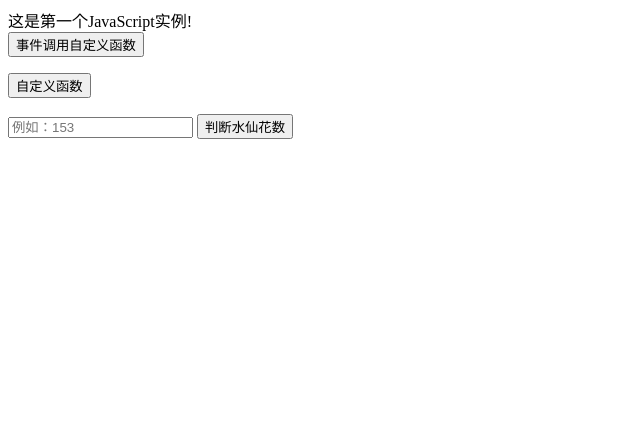
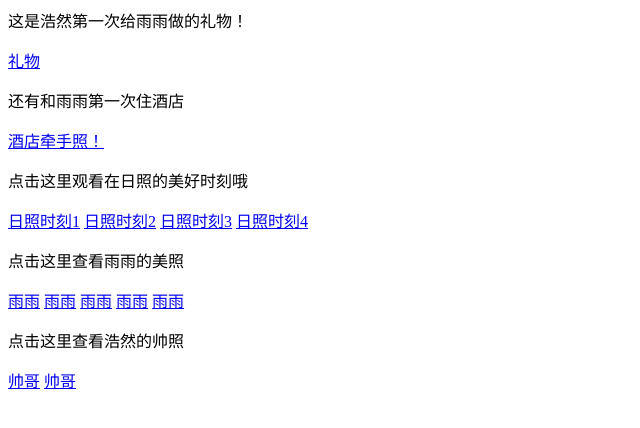
Before and after one commit to wangyuqing-1/wangyuqing-1, a plain HTML site: page index.html in a window 1280 px wide. Shown: the whole page, without its empty margins (0-640 px from the left). Drawn offline with Linux system fonts and the light colour scheme.

Commit message:
Update index.html

```diff
--- a/index.html
+++ b/index.html
@@ -1,37 +1,27 @@
-<!--edu_12_1_1.html -->
+
+<!--edu_5_2_1.html -->
 <html>
  <head>
-  <title>javaScript基础</title>
-  <script type="text/javascript">
-alert("调用head中定义的JavaScript函数！");
-  </script>
-  <script type="text/javascript">
-function jisuan(m){
-var a=Number(m);
-var b=Math.floor(a/100);
-var c=Math.floor((a-b*100)/10);
-var d=Math.floor(a-b*100-c*10);
-if(b*b*b+c*c*c+d*d*d==a)
- alert("这是水仙花数");
-else
- alert("这不是水仙花数");
-}
-</script>
-  <script type="text/javascript">
-  function message(){
-	alert("调用head中定义的JavaScript函数！");
-}
-  </script>
-  <script type="text/javascript" src="demo.js"></script>
+  <title>浩然和雨雨的幸福时刻！</title>
  </head>
  <body>
-  <script type="text/javascript">
-   document.write("这是第一个JavaScript实例!");
-  </script>
-  <form><input name="btnCallJS" type="button" onclick="message();" value="事件调用自定义函数"></form>
-  <form><input name="btnCallJS" type="button" onclick="MESSAGE();" value="自定义函数"></form>
-  <form>
-  <input type="text" id="numInput" placeholder="例如：153">
-  <input name="btnCallJ" type="button" onclick="jisuan(document.getElementById('numInput').value);" value="判断水仙花数"></form>
+  <p>这是浩然第一次给雨雨做的礼物！</p>
+  <a href="手工礼物.jpg" target=top>礼物</a>
+  <p>还有和雨雨第一次住酒店</p>
+  <a href="酒店1.jpg" target=top>酒店牵手照！<a>
+  <p>点击这里观看在日照的美好时刻哦</p>
+  <a href="日照1.jpg" target=top>日照时刻1</a>
+  <a href="日照2.jpg" target=top>日照时刻2</a>
+  <a href="男友力.jpg" target=top>日照时刻3</a>
+  <a href="做饭.jpg" target=top>日照时刻4</a>
+  <p>点击这里查看雨雨的美照</p>
+   <a href="雨雨1.jpg" target=top>雨雨</a>
+   <a href="雨雨2.jpg" target=top>雨雨</a>
+   <a href="雨雨3.jpg" target=top>雨雨</a>
+   <a href="雨雨4.jpg" target=top>雨雨</a>
+   <a href="雨雨5.jpg" target=top>雨雨</a>
+  <p>点击这里查看浩然的帅照</p>
+   <a href="帅哥.jpg" target=top>帅哥</a>
+   <a href="济南.jpg" target=top>帅哥</a>
  </body>
 </html>
```
